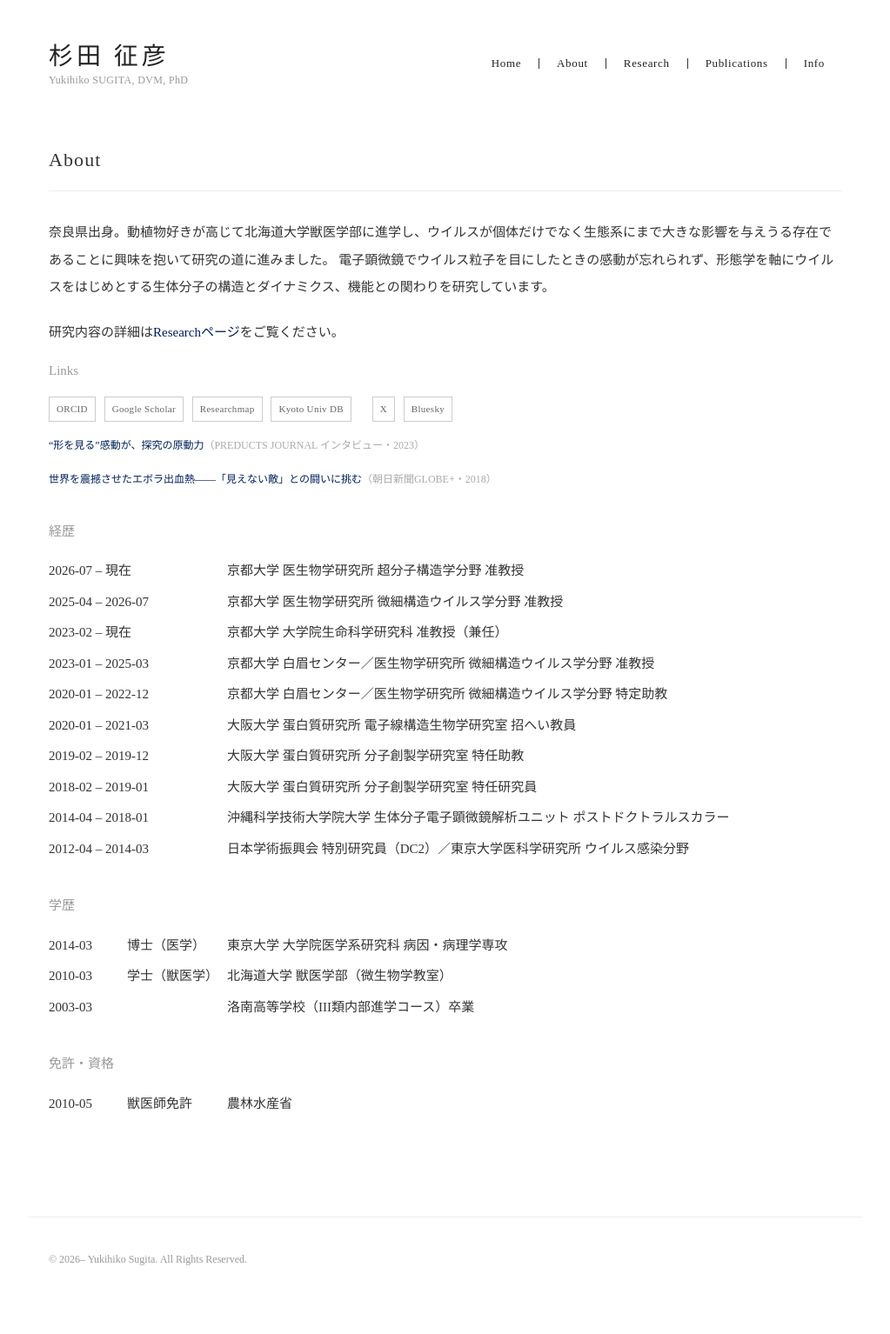
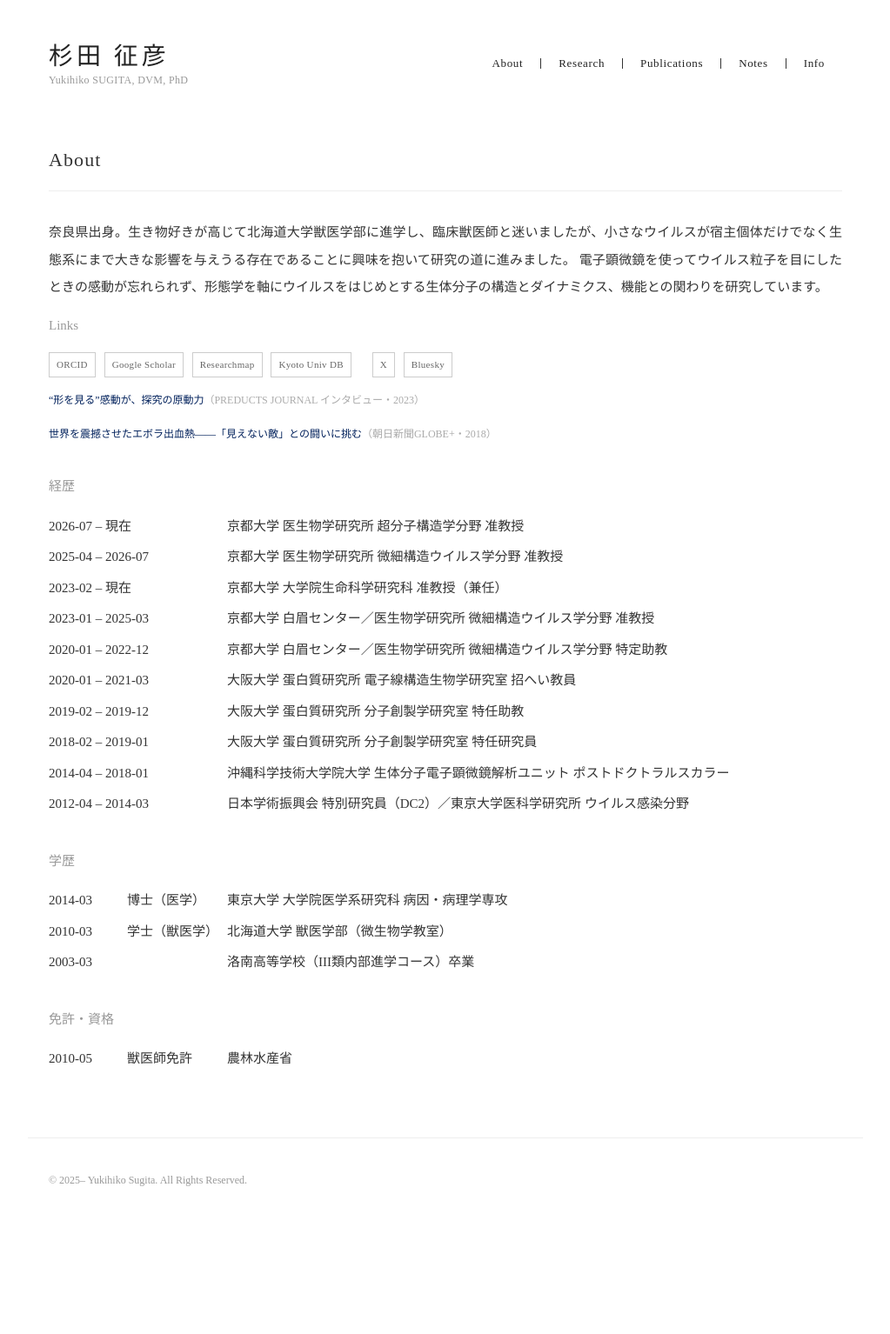
Before and after one commit to yukisugi/yukisugi.github.io, a Jekyll site: the page built from about/index.html, in a window 1280 px wide. Shown: the whole page at 87% size, without its empty margins (128-1151 px from the left). Built offline with Jekyll 4.4.1, drawn with Linux system fonts in a browser that asks for light colours; after the commit the page ends 1442 px from its top, so only the background shows below that.

Commit message:
Simplify nav, tighten spacing, and justify body text sitewide
Drop redundant Home nav item (logo already links home), add Notes to
nav, unify bottom content padding across pages, justify prose text,
remove divider lines between Notes list entries, and switch Home's
topic grid to a single dense row.

Co-Authored-By: Claude Sonnet 5 <noreply@anthropic.com>

```diff
--- a/_data/nav.yml
+++ b/_data/nav.yml
@@ -1,10 +1,10 @@
-- title: Home
-  url: /
 - title: About
   url: /about/
 - title: Research
   url: /research/
 - title: Publications
   url: /publications/
+- title: Notes
+  url: /notes/
 - title: Info
   url: /info/
--- a/_includes/footer.html
+++ b/_includes/footer.html
@@ -1,3 +1,3 @@
 <footer id="footer">
-  <p class="copyright">&copy; 2026&ndash; {{ site.title_en }}. All Rights Reserved.</p>
+  <p class="copyright">&copy; 2025&ndash; {{ site.title_en }}. All Rights Reserved.</p>
 </footer>
--- a/_layouts/default.html
+++ b/_layouts/default.html
@@ -7,7 +7,7 @@
   <meta name="description" content="{{ site.description }}">
   <link rel="stylesheet" href="{{ '/assets/css/style.css' | relative_url }}">
 </head>
-<body>
+<body{% if page.url == "/" %} class="home"{% endif %}>
   {% include header.html %}
   <main id="contents">
     {{ content }}
--- a/about/index.html
+++ b/about/index.html
@@ -9,11 +9,8 @@ title: About
 {% assign me = site.data.members.faculty | first %}
 <div class="prose">
   <p>
-    奈良県出身。動植物好きが高じて北海道大学獣医学部に進学し、ウイルスが個体だけでなく生態系にまで大きな影響を与えうる存在であることに興味を抱いて研究の道に進みました。
-    電子顕微鏡でウイルス粒子を目にしたときの感動が忘れられず、形態学を軸にウイルスをはじめとする生体分子の構造とダイナミクス、機能との関わりを研究しています。
-  </p>
-  <p>
-    研究内容の詳細は<a href="{{ '/research/' | relative_url }}">Researchページ</a>をご覧ください。
+    奈良県出身。生き物好きが高じて北海道大学獣医学部に進学し、臨床獣医師と迷いましたが、小さなウイルスが宿主個体だけでなく生態系にまで大きな影響を与えうる存在であることに興味を抱いて研究の道に進みました。
+    電子顕微鏡を使ってウイルス粒子を目にしたときの感動が忘れられず、形態学を軸にウイルスをはじめとする生体分子の構造とダイナミクス、機能との関わりを研究しています。
   </p>
 </div>
 
--- a/assets/css/style.css
+++ b/assets/css/style.css
@@ -124,7 +124,7 @@ img {
 #contents {
   max-width: 960px;
   margin: 0 auto;
-  padding: 0 24px 80px;
+  padding: 0 24px 40px;
   min-height: 50vh;
 }
 
@@ -270,6 +270,10 @@ img {
   font-size: 15px;
 }
 
+.notes-list li {
+  border-bottom: none;
+}
+
 /* ==========================================================================
    Notes
    ========================================================================== */
@@ -331,6 +335,11 @@ img {
   display: grid;
   grid-template-columns: repeat(3, 1fr);
   gap: 24px;
+}
+
+.home-topic-grid {
+  grid-template-columns: repeat(6, 1fr);
+  gap: 8px;
 }
 
 .topic-card {
@@ -396,6 +405,8 @@ img {
 
 .prose p {
   margin: 0 0 20px;
+  text-align: justify;
+  text-justify: inter-ideograph;
 }
 
 .prose p:last-child {
--- a/notes/index.html
+++ b/notes/index.html
@@ -6,7 +6,7 @@ permalink: /notes/
 
 <h1 class="page-title">Notes</h1>
 
-<ul class="pub-list">
+<ul class="pub-list notes-list">
   {% assign notes = site.data.notes | concat: site.notes | sort: "date" | reverse %}
   {% for note in notes %}
   <li>
```
